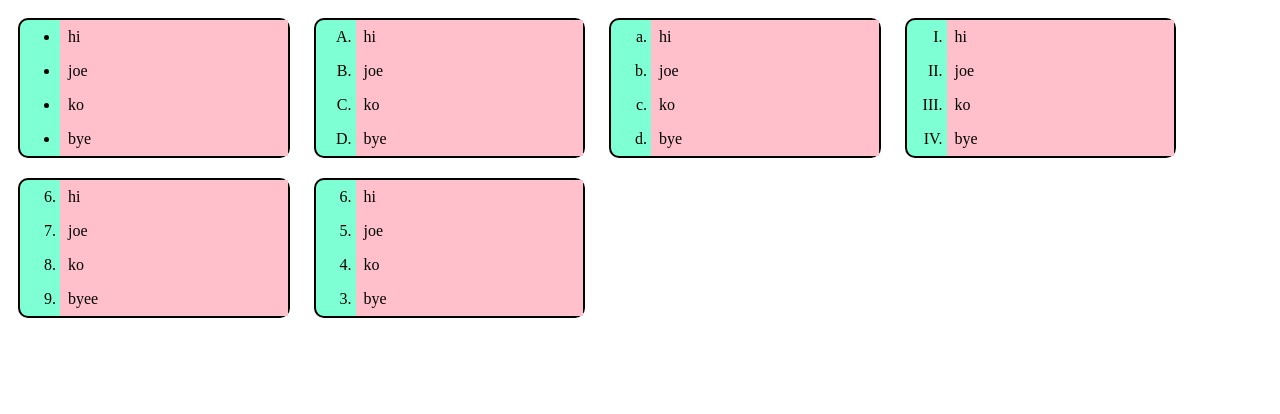
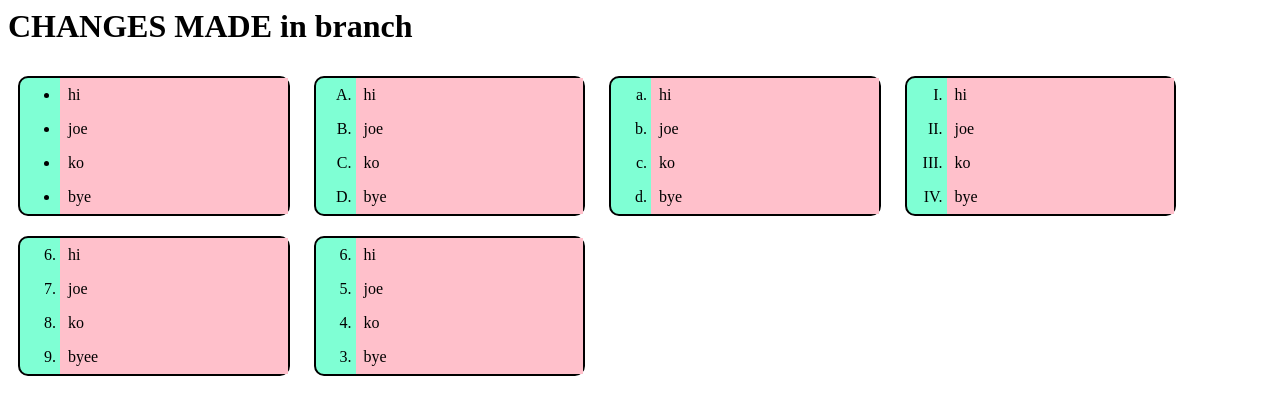
Before and after one commit to 1ofuniverse/Temp-Repo-HTML-CSS, a plain HTML site: page list.html in a window 1280 px wide. Drawn offline with Linux system fonts and the light colour scheme.

Commit message:
Feature: updated HTML in list.html with new heading

```diff
--- a/list.html
+++ b/list.html
@@ -21,6 +21,7 @@
     </style>
 </head>
 <body>
+    <h1 color="red">CHANGES MADE in branch</h1>
     <ul>
         <li>hi</li>
         <li>joe</li>
```
